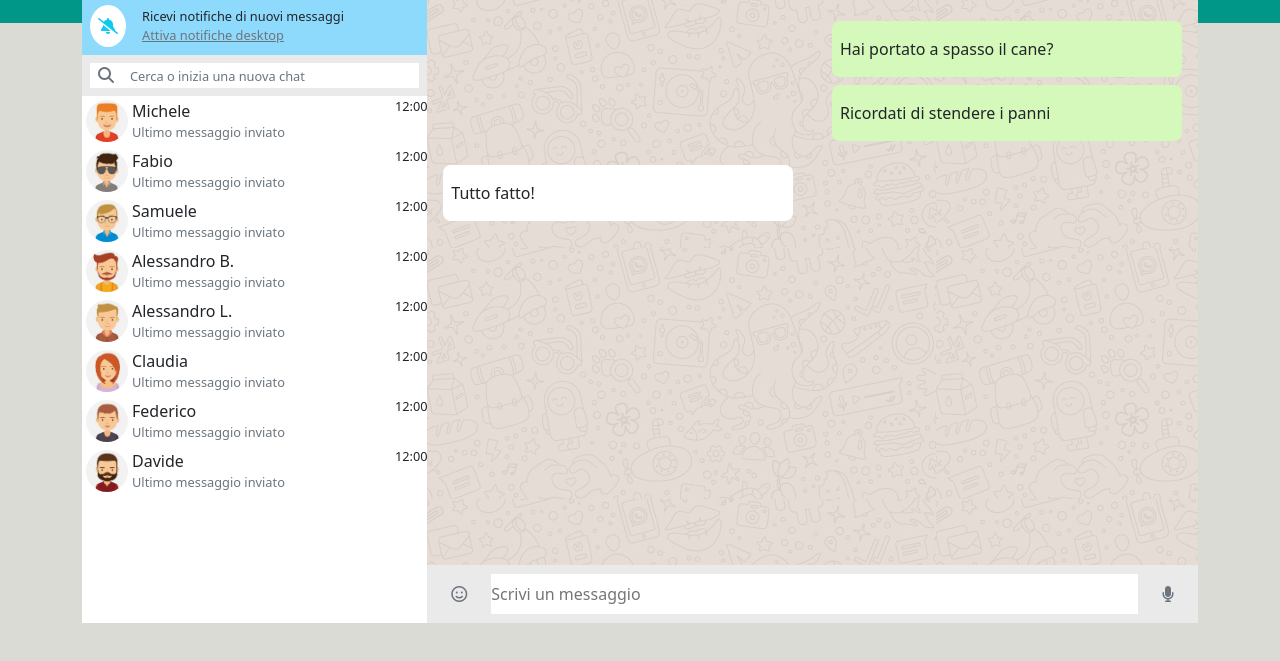
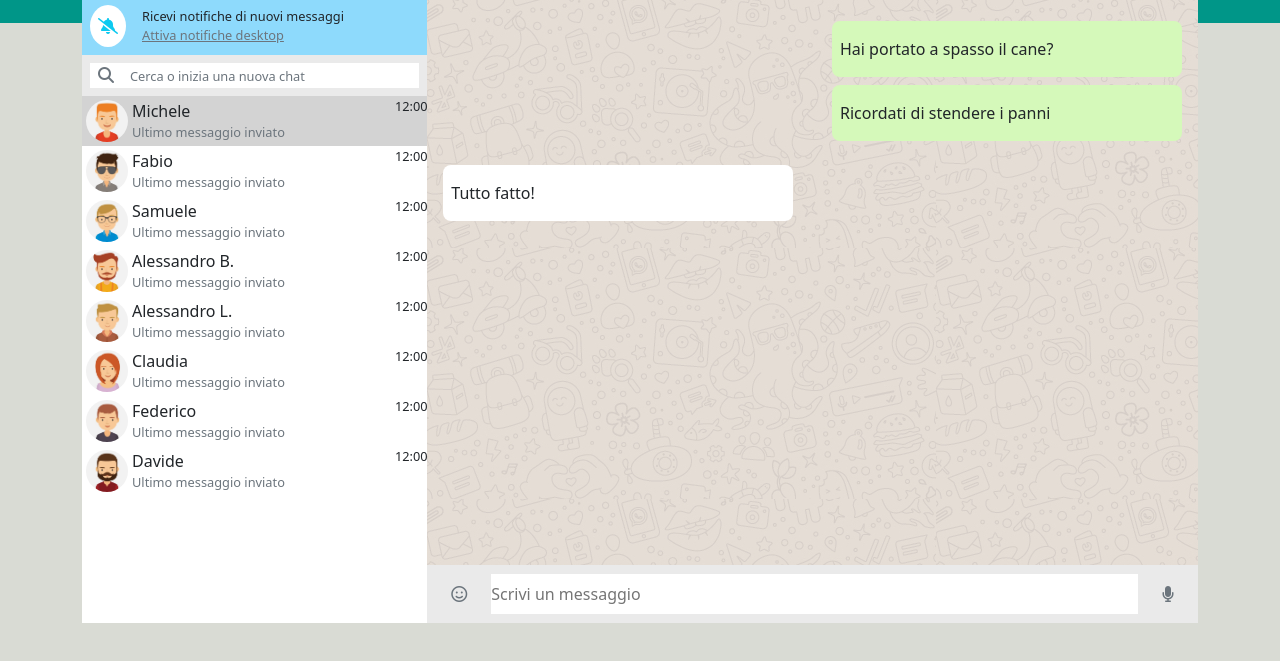
Before and after one commit to MarcoInchingoli89/vue-boolzapp, a plain HTML site: page milestone_2/index.html in a window 1280 px wide. Shown: the part 117-778 px from the top of the page. Drawn offline with nearby package versions, Linux system fonts and the light colour scheme.

Commit message:
Add ActiveContact

```diff
--- a/milestone_2/assets/css/style.css
+++ b/milestone_2/assets/css/style.css
@@ -56,6 +56,10 @@ body {
     overflow-y: scroll;
 }
 
+.contact.active {
+    background-color: lightgrey;
+}
+
 .sidebar_contacts .time_access {
     position: relative;
 }
--- a/milestone_2/assets/js/main.js
+++ b/milestone_2/assets/js/main.js
@@ -13,6 +13,7 @@ createApp({
   data() {
     return {
 
+      activeContact: 0,
       contacts: [
         {
           name: 'Michele',
--- a/milestone_2/index.html
+++ b/milestone_2/index.html
@@ -54,7 +54,7 @@
                         </div>
                     </div>
                     <div class="sidebar_contacts">
-                        <div v-for="(contact, i) in contacts" class="contacts d-flex align-items-center">
+                        <div v-for="(contact, index) in contacts" class="contact d-flex align-items-center" :class="index === activeContact ? 'active' : '' ">
                             <div class="avatar_face">
                                 <img class="rounded-circle px-1 py-1" width="50" :src="contact.avatar" alt="">
                             </div>
```
